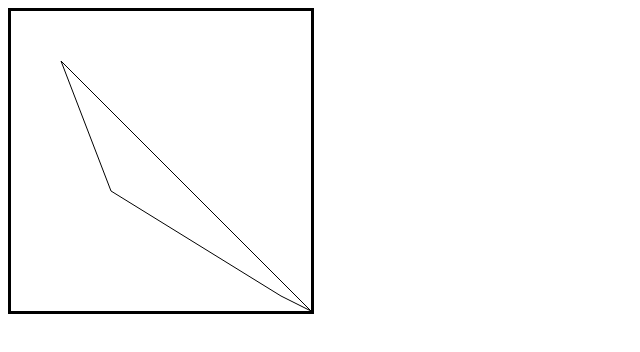
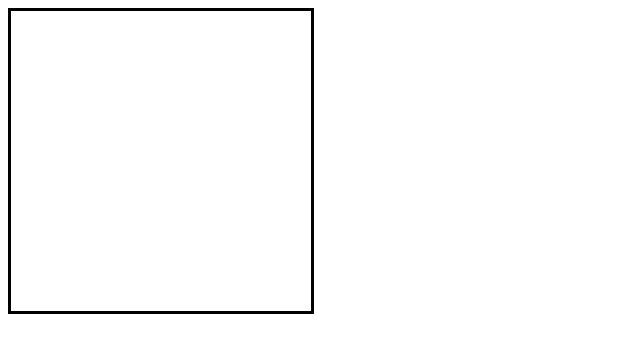
Before and after one commit to Saoa35/HTML5---CSS3-Advanced, a plain HTML site: page Lesson5/2/index.html in a window 1280 px wide. Shown: the whole page, without its empty margins (0-640 px from the left). Drawn offline with Linux system fonts and the light colour scheme.

Commit message:
+ moving

```diff
--- a/Lesson5/2/index.html
+++ b/Lesson5/2/index.html
@@ -12,13 +12,21 @@
             let canvas = document.getElementById("canvas");
             let context = canvas.getContext("2d");
 
-            context.beginPath();
-            context.moveTo(50, 50);
-            context.lineTo(300, 300);
-            context.lineTo(270, 285);
-            context.lineTo(100, 180);
-            context.closePath();
-            context.stroke();
+
+
+            // context.save();
+
+            // context.translate(80, 80);
+
+            // context.beginPath();
+            // context.moveTo(50, 50);
+            // context.lineTo(150, 150);
+            // context.lineTo(200, 200);
+            // context.lineTo(100, 180);
+            // context.closePath();
+            // context.stroke();
+
+            // context.restore();
         }
     </script>
 
```
